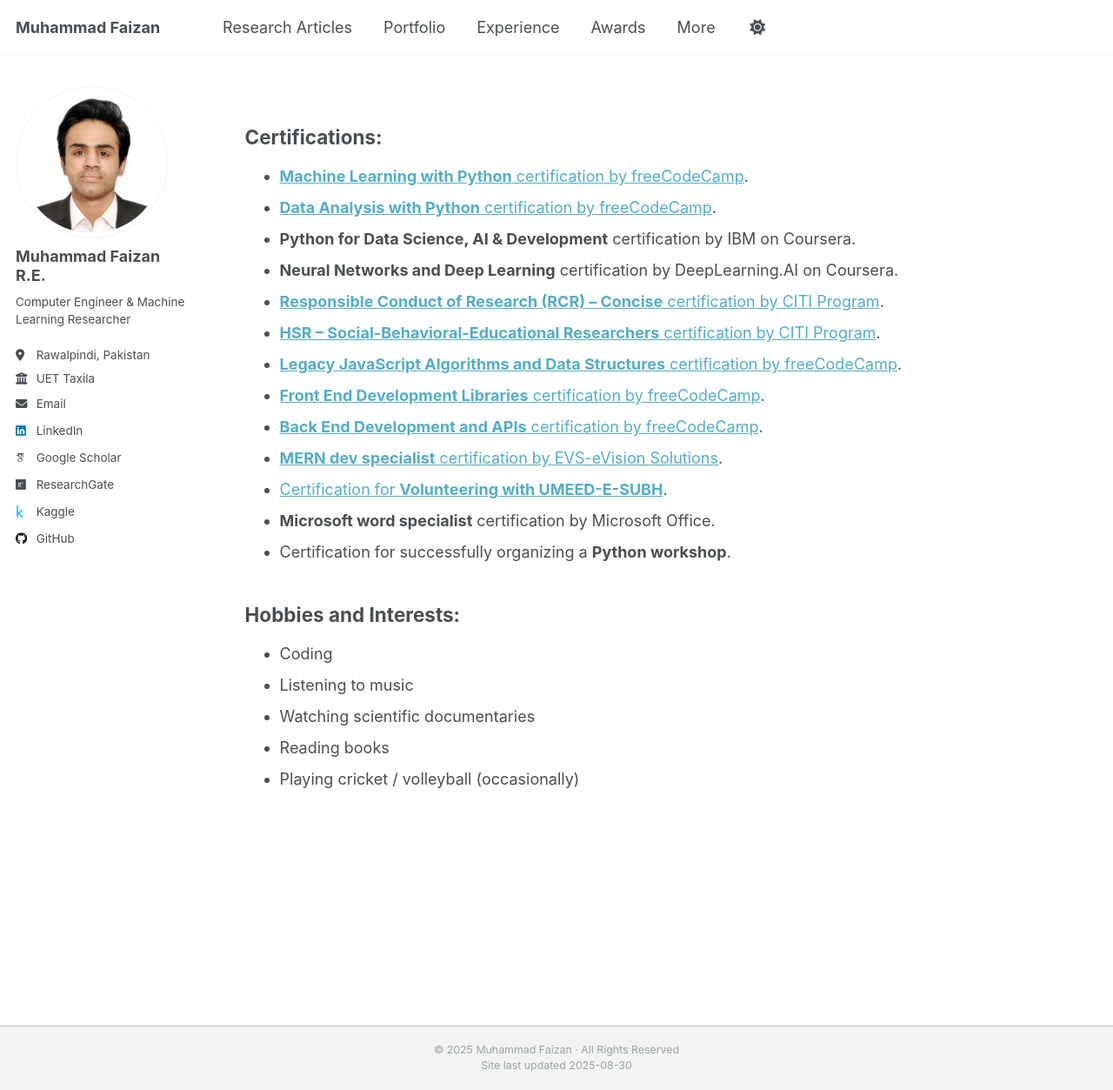
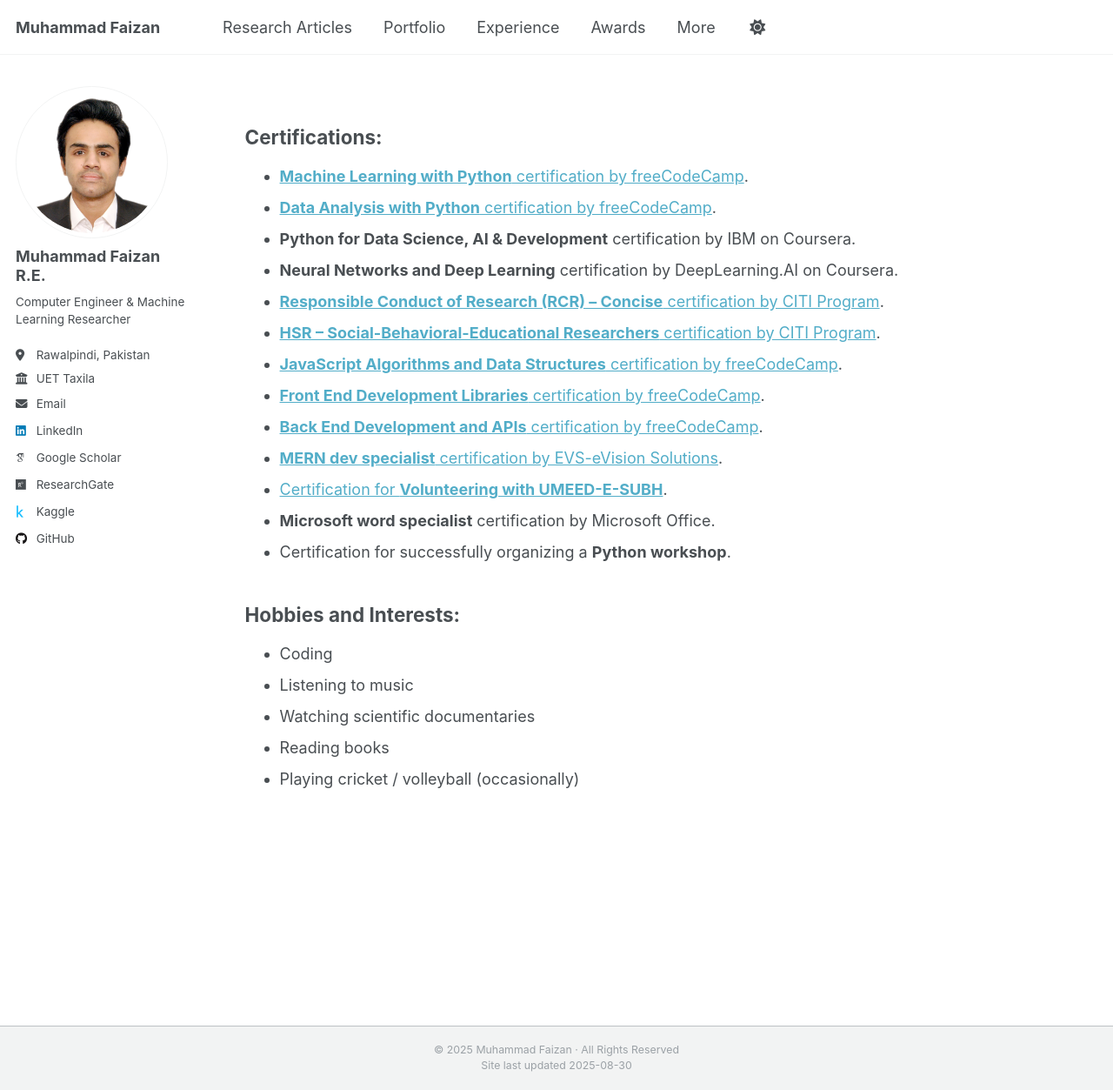
Before and after one commit to MuhammadFaizan99/MuhammadFaizan99.github.io, a Jekyll site: the page built from _pages/more.md, in a window 1280 px wide and 1253 px high. Shown: the whole window at 87% size. Built offline with Jekyll 4.4.1, drawn with Linux system fonts in a browser that asks for light colours; some web fonts are replaced; a script that is not in the unit is left out.

Commit message:
Update more.md

```diff
--- a/_pages/more.md
+++ b/_pages/more.md
@@ -16,7 +16,7 @@ redirect_from:
 - **Neural Networks and Deep Learning** certification by DeepLearning.AI on Coursera.
 - [**Responsible Conduct of Research (RCR) – Concise** certification by CITI Program](https://www.citiprogram.org/verify/?wb6c213f9-d3bb-4ae6-a0e0-3641674abc68-71594743).
 - [**HSR – Social-Behavioral-Educational Researchers** certification by CITI Program](https://www.citiprogram.org/verify/?w68492d72-519b-4e0b-bd8a-6bfbf94be0ad-71594790).
-- [**Legacy JavaScript Algorithms and Data Structures** certification by freeCodeCamp](https://www.freecodecamp.org/certification/fcc67cd55f9-c36a-4a22-8abf-c691d82cc511/javascript-algorithms-and-data-structures).
+- [**JavaScript Algorithms and Data Structures** certification by freeCodeCamp](https://www.freecodecamp.org/certification/fcc67cd55f9-c36a-4a22-8abf-c691d82cc511/javascript-algorithms-and-data-structures).
 - [**Front End Development Libraries** certification by freeCodeCamp](https://www.freecodecamp.org/certification/fcc67cd55f9-c36a-4a22-8abf-c691d82cc511/front-end-development-libraries).
 - [**Back End Development and APIs** certification by freeCodeCamp](https://www.freecodecamp.org/certification/fcc67cd55f9-c36a-4a22-8abf-c691d82cc511/back-end-development-and-apis).
 - [**MERN dev specialist** certification by EVS-eVision Solutions](https://drive.google.com/file/d/1Vq_yaPOXdfCmPjcW1wjV79CW_KK2tBBV/view?usp=sharing).
```
